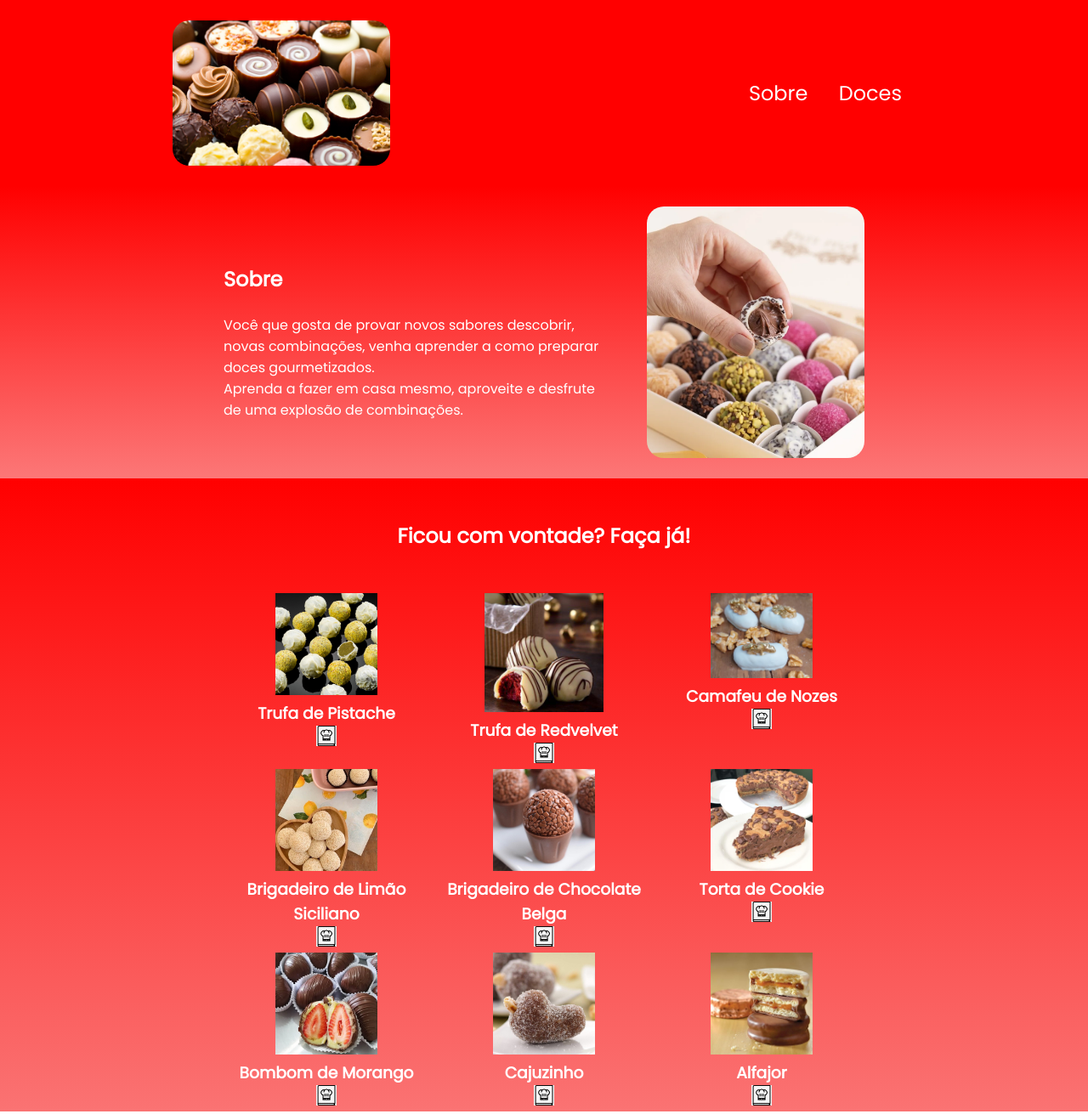
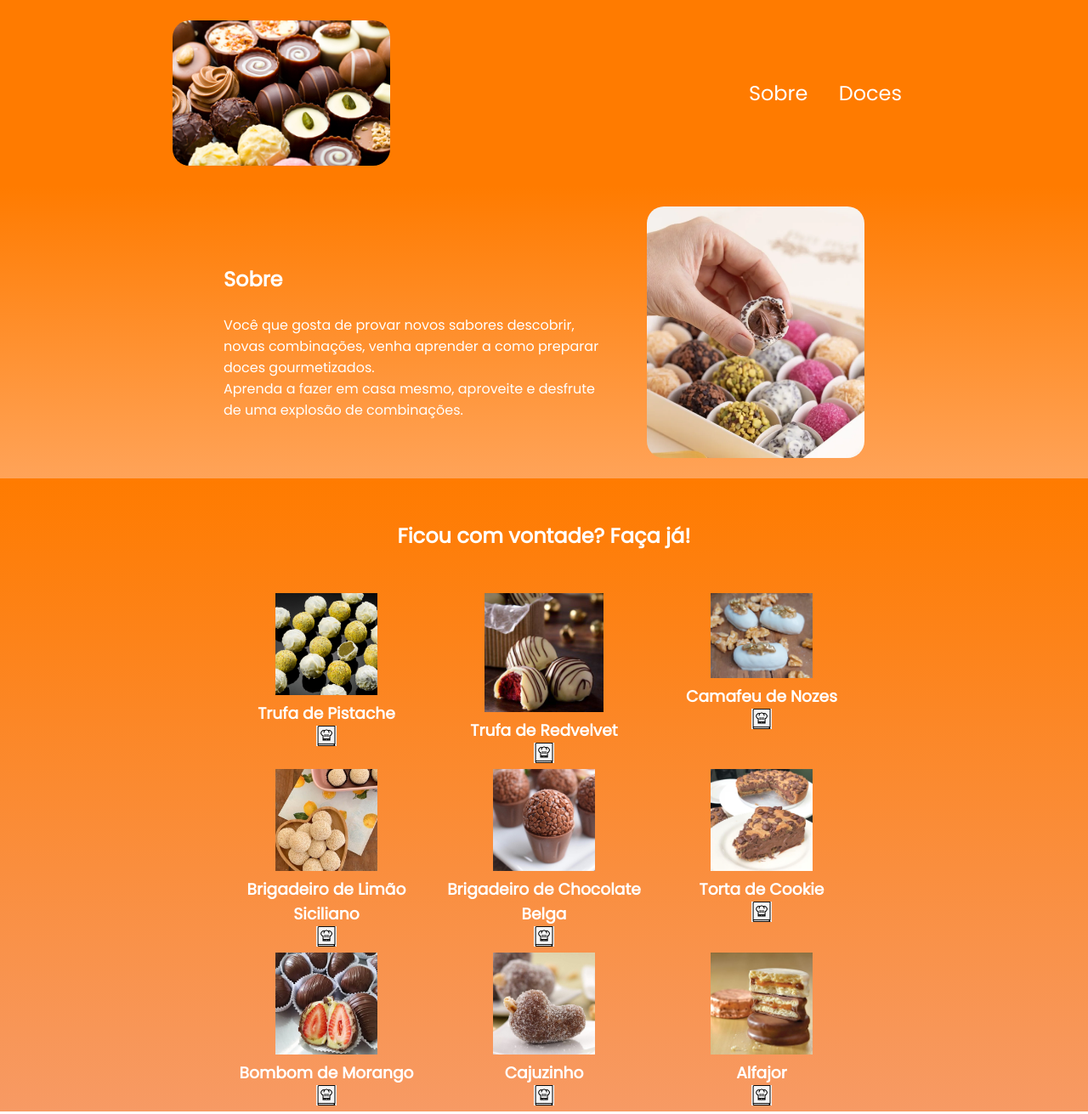
Before and after one commit to anavictoriaj/1tri-prog1, a plain HTML site: page 1triprog1/index.html in a window 1280 px wide. Shown: the top 1311 px of the page at 85% size. Drawn offline with Linux system fonts and the light colour scheme.

Commit message:
Add files via upload

```diff
--- a/1triprog1/style.css
+++ b/1triprog1/style.css
@@ -8,7 +8,7 @@ body {
 }
 
 .cabecalho {
-  background-color: #ff0000;
+  background-color: #ff7b00;
   color: white;
   display: flex;
   justify-content: space-around;
@@ -34,7 +34,7 @@ body {
 }
 
 .serie{
-  background-image: linear-gradient(#ff0000, #fc7777);
+  background-image: linear-gradient(#ff7b00, #ffa358);
   color: white;
   display: flex;
 justify-content: center;
@@ -83,7 +83,7 @@ justify-content: center;
 }
 
 .estudante{
-  background-image: linear-gradient(#ff0000, #fa7373);
+  background-image: linear-gradient(#ff7b00, #f79a64);
   color: white;
 }
 .rodape{
```
